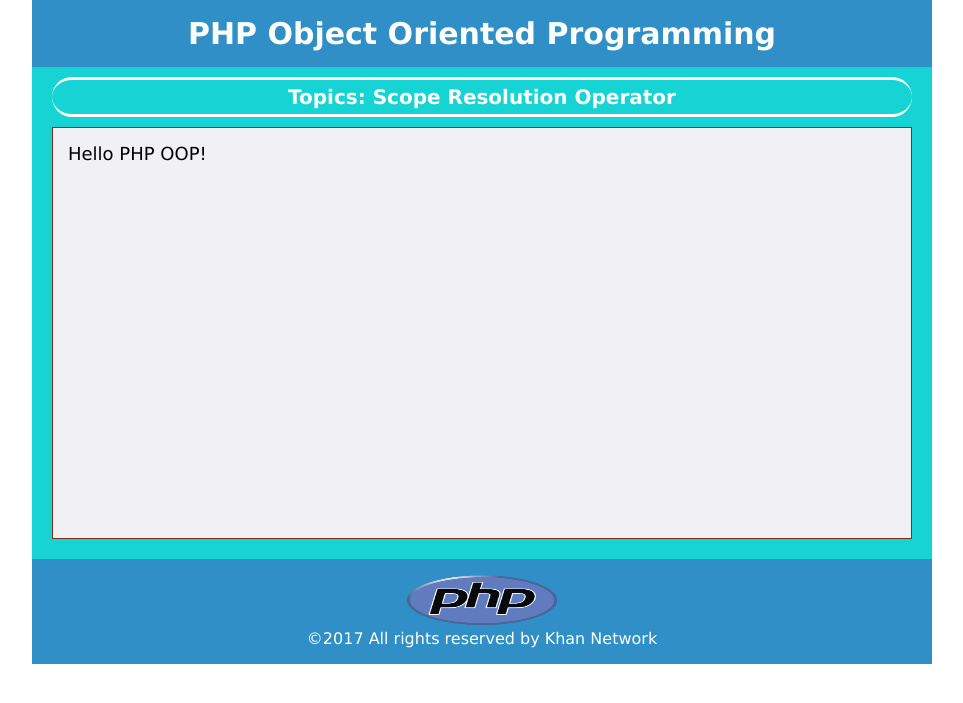
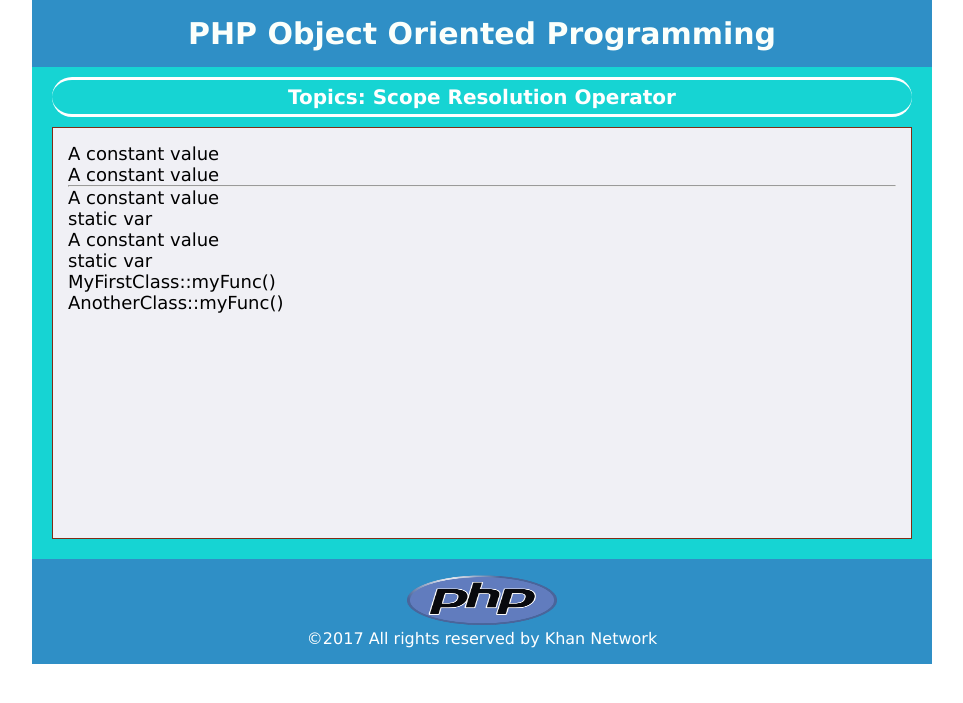
Before and after one commit to redpupil/php_oop, a PHP site: page /scope_resolution.php in a window 1280 px wide. Shown: the top 703 px of the page, without its empty margins (158-1121 px from the left). Run offline with PHP 8.4, Linux system fonts and the light colour scheme; some libraries are stand-ins or nearby versions.

Commit message:
static & constant update

```diff
--- a/nbproject/private/private.xml
+++ b/nbproject/private/private.xml
@@ -3,8 +3,8 @@
     <editor-bookmarks xmlns="http://www.netbeans.org/ns/editor-bookmarks/2" lastBookmarkId="0"/>
     <open-files xmlns="http://www.netbeans.org/ns/projectui-open-files/2">
         <group>
-            <file>file:/C:/xampp/htdocs/NetbeansWorkspace/php_oop/procedural/uploading.php</file>
-            <file>file:/C:/xampp/htdocs/NetbeansWorkspace/php_oop/procedural/form_required.php</file>
+            <file>file:/opt/lampp/htdocs/github/php_oop/oop2/scope_resolution.php</file>
+            <file>file:/opt/lampp/htdocs/github/php_oop/oop2/type_hinting_interface.php</file>
         </group>
     </open-files>
 </project-private>
--- a/oop2/scope_resolution.php
+++ b/oop2/scope_resolution.php
@@ -6,9 +6,65 @@
 
     <?php
 
-        echo 'Hello PHP OOP!';
+    //is a token that allows access to static, constant
+    //Three special keywords self, parent and static are used to access properties or methods from inside the class definition.
 
+    //Example #1 :: from outside the class definition
+    class MyClass {
+        const CONST_VALUE = 'A constant value';
+    }
+
+    $classname = 'MyClass';
+    echo $classname::CONST_VALUE."<br/>"; // As of PHP 5.3.0
+
+    echo MyClass::CONST_VALUE."<hr/>";
     ?>
+
+
+
+     <?php
+    //Example #2 :: from inside the class definition
+        class OtherClass extends MyClass
+        {
+            public static $my_static = 'static var';
+
+            public static function doubleColon() {
+                echo parent::CONST_VALUE . "<br/>";
+                echo self::$my_static . "<br/>";
+            }
+        }
+
+        $classname = 'OtherClass';
+        $classname::doubleColon(); // As of PHP 5.3.0
+
+        OtherClass::doubleColon();
+      ?>
+
+
+
+      <?php
+        //Example #3 Calling a parent's method
+        class MyFirstClass
+        {
+            protected function myFunc() {
+                echo "MyFirstClass::myFunc()"."<br/>";
+            }
+        }
+
+        class AnotherClass extends MyFirstClass
+        {
+            // Override parent's definition
+            public function myFunc()
+            {
+                // But still call the parent function
+                parent::myFunc();
+                echo "AnotherClass::myFunc()"."<br/>";
+            }
+        }
+
+        $class = new AnotherClass();
+        $class->myFunc();
+      ?>
     </div>
 </div>
 <?php include 'inc/footer.php'; ?>
```
Also changed, not shown: oop2/class_constant.php (+11 -0 lines), oop2/statics.php (added, +77 -0 lines).
